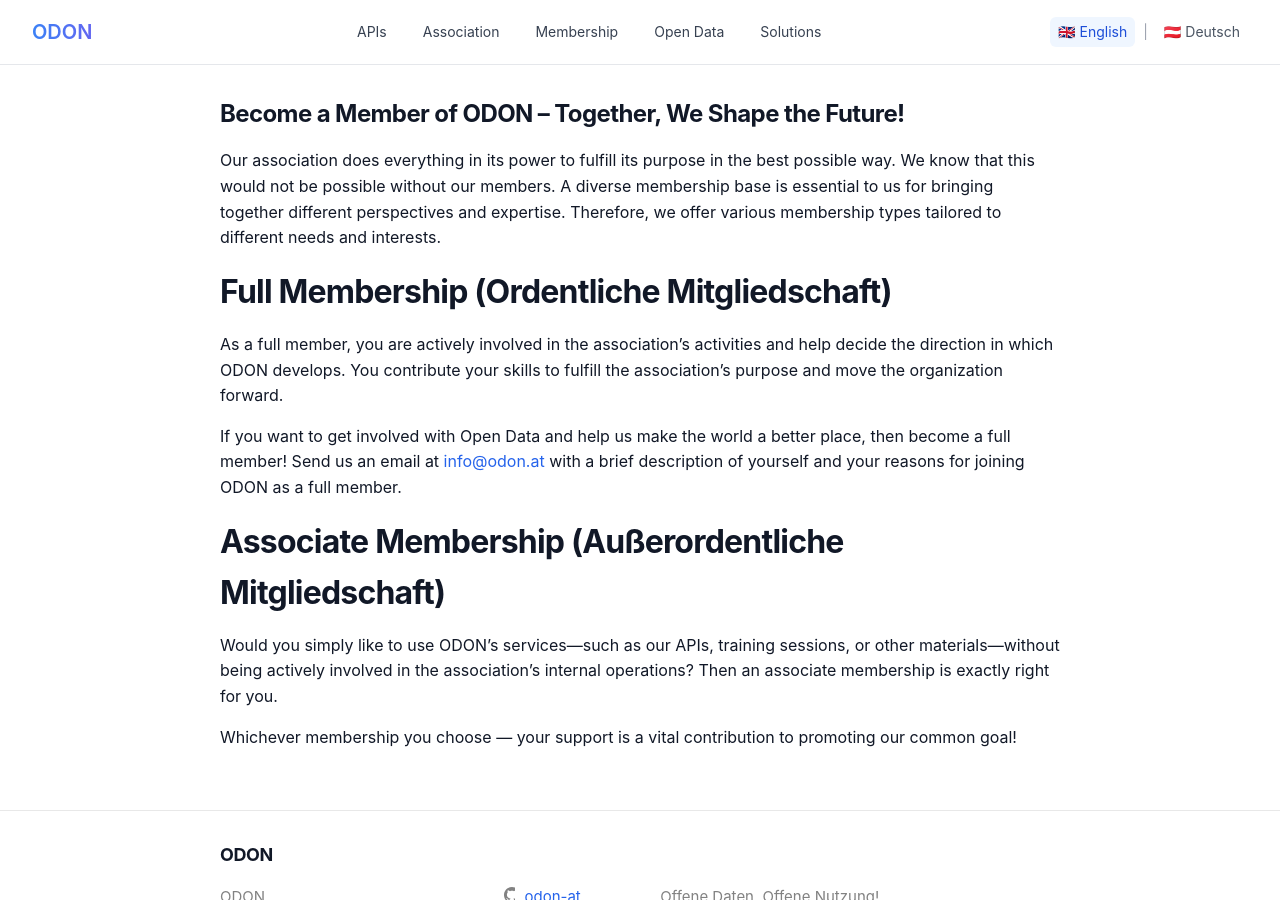
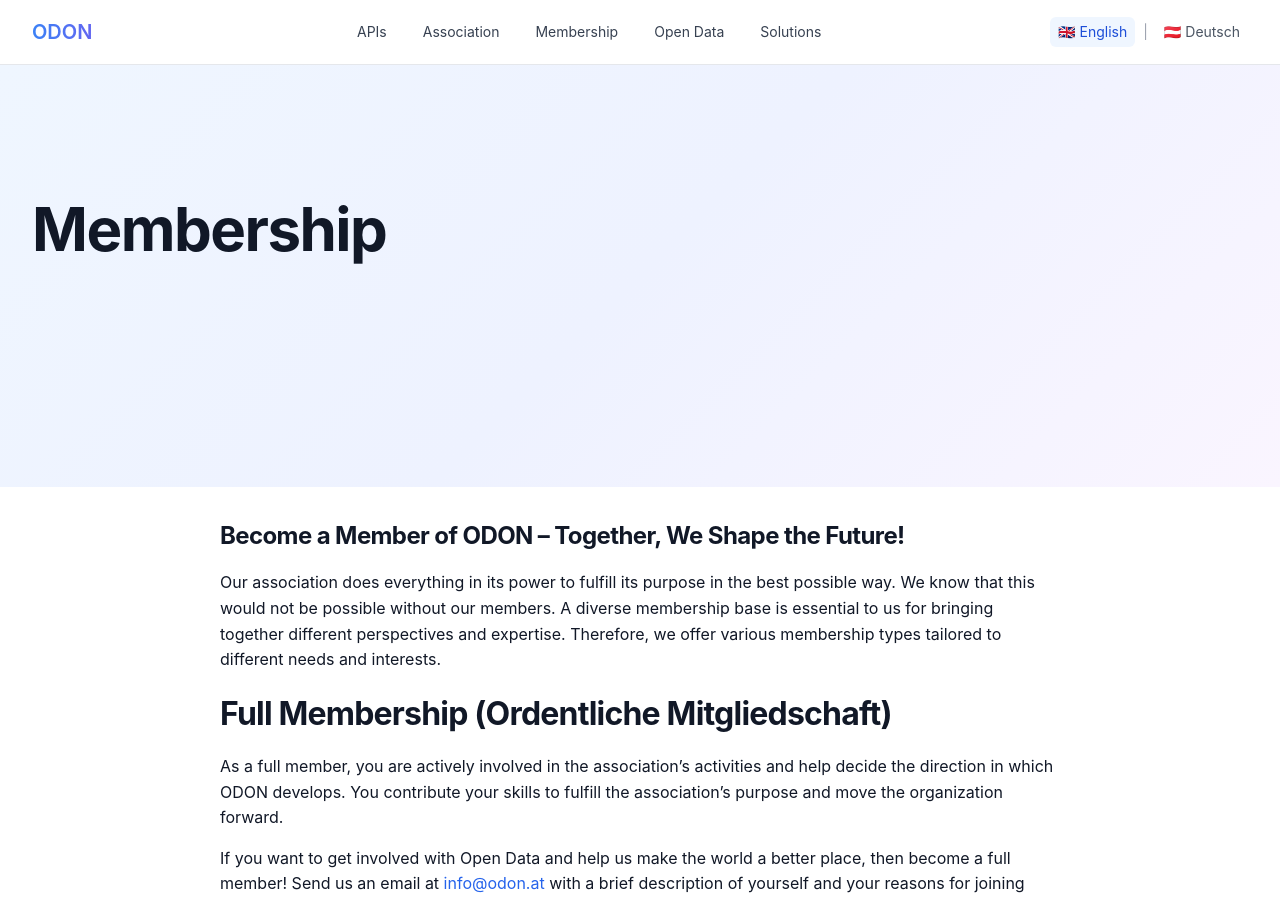
Before and after one commit to verein-odon/verein-odon.github.io, a Jekyll site: the page built from docs/en/membership.md, in a window 1280 px wide and 900 px high. Built offline with Jekyll 4.4.1, drawn with Linux system fonts in a browser that asks for light colours.

Commit message:
Rollling out hero to more pages

```diff
--- a/docs/_data/heros.yaml
+++ b/docs/_data/heros.yaml
@@ -40,3 +40,8 @@
     hero-title: "Association"
   de:
     hero-title: "Verein"
+membership:
+  en:
+    hero-title: "Membership"
+  de:
+    hero-title: "Mitgliedschaft"
```
Also changed, not shown: docs/assets/images/headers/index-hero.svg (renamed from docs/assets/images/heros/index.svg).
